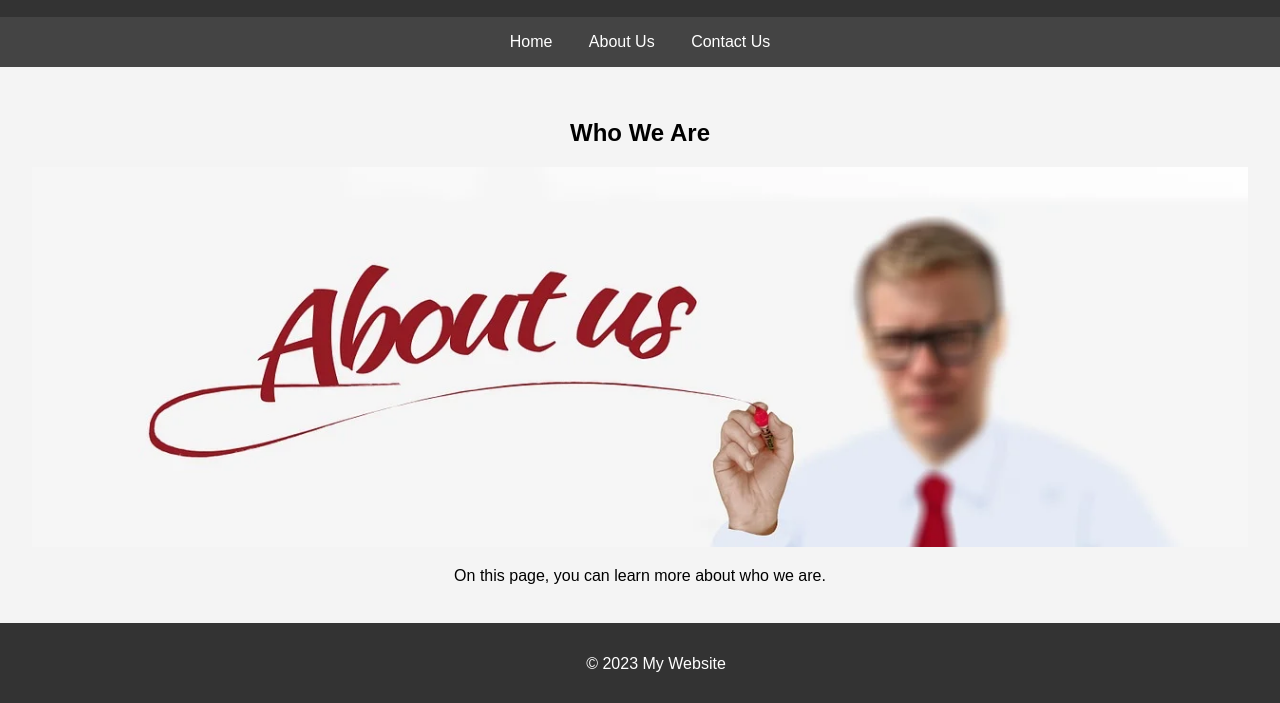
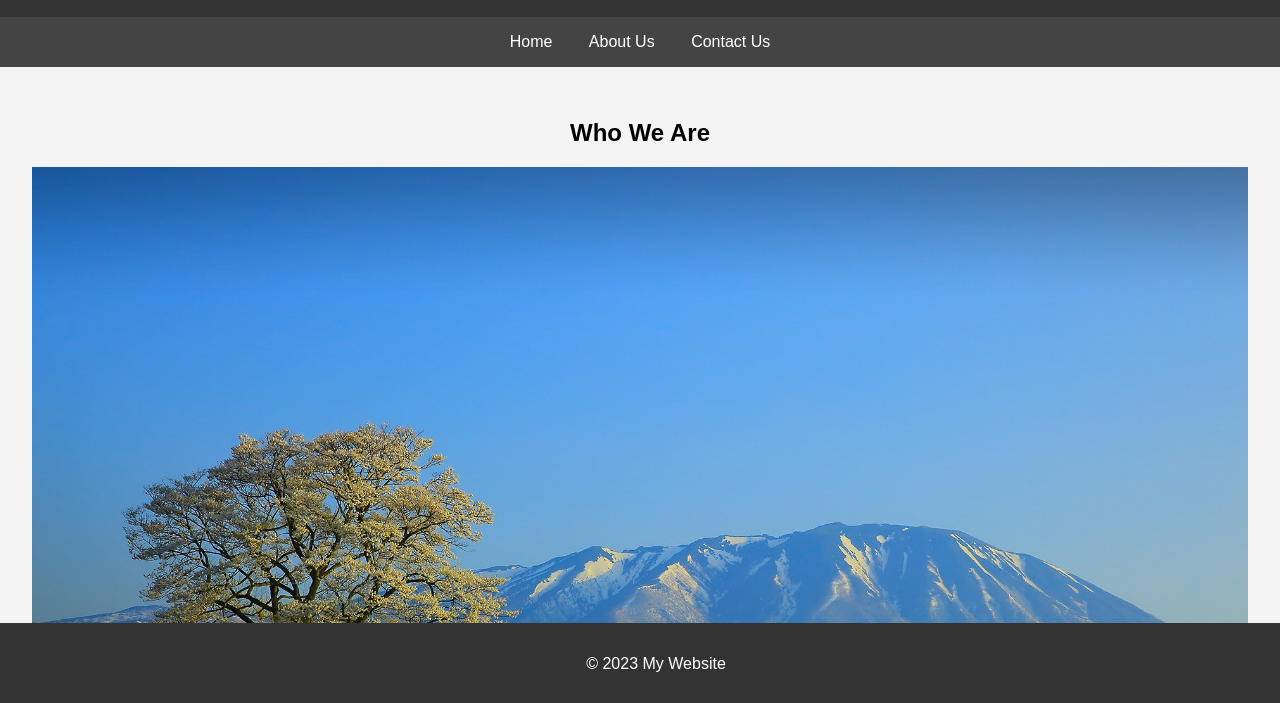
Before and after one commit to MuShangbo/Bole_3402, a plain HTML site: page about.html in a window 1280 px wide. Shown: the part 95-798 px from the top of the page. Drawn offline with Linux system fonts and the light colour scheme; files whose address does not match are found by name.

Commit message:
Update about.html

```diff
--- a/about.html
+++ b/about.html
@@ -19,7 +19,7 @@
 
     <section>
         <h2>Who We Are</h2>
-        <img src="W:\3402\prac_01\img\about.webp" alt="About Us Image">
+        <img src="img/home.jpg" alt="About Us Image">
         <p>On this page, you can learn more about who we are.</p>
     </section>
 
```
